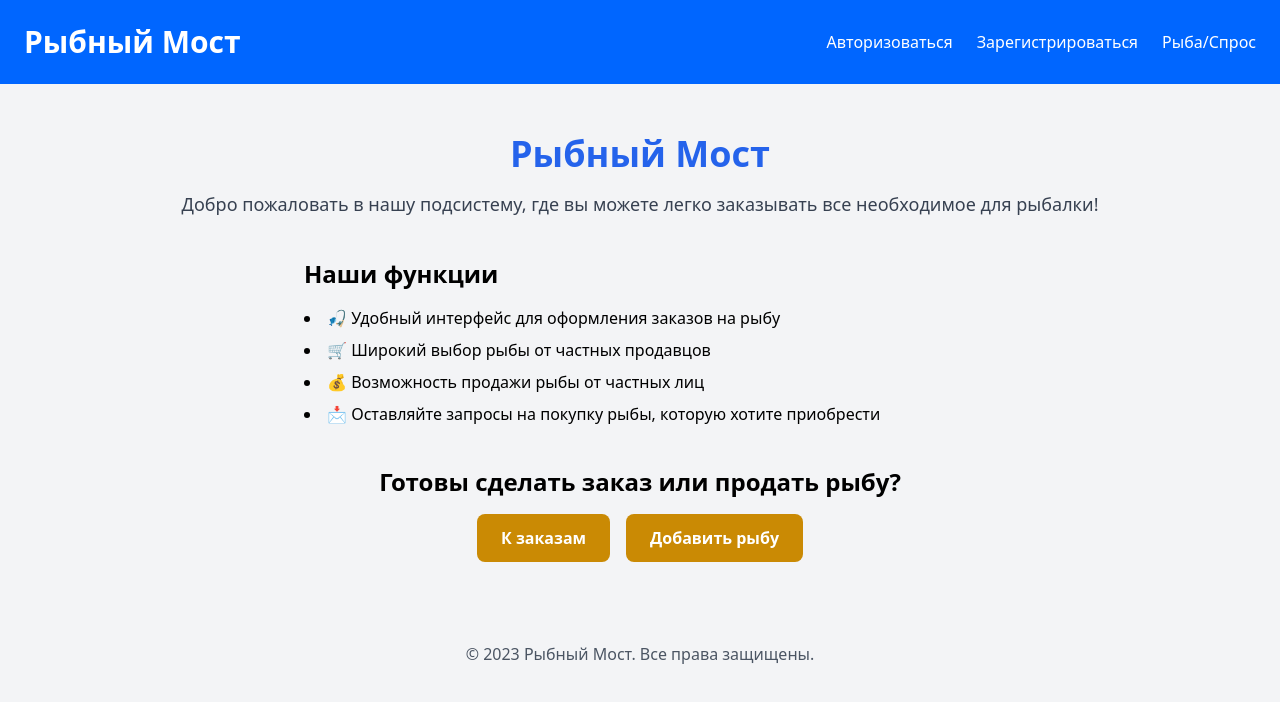
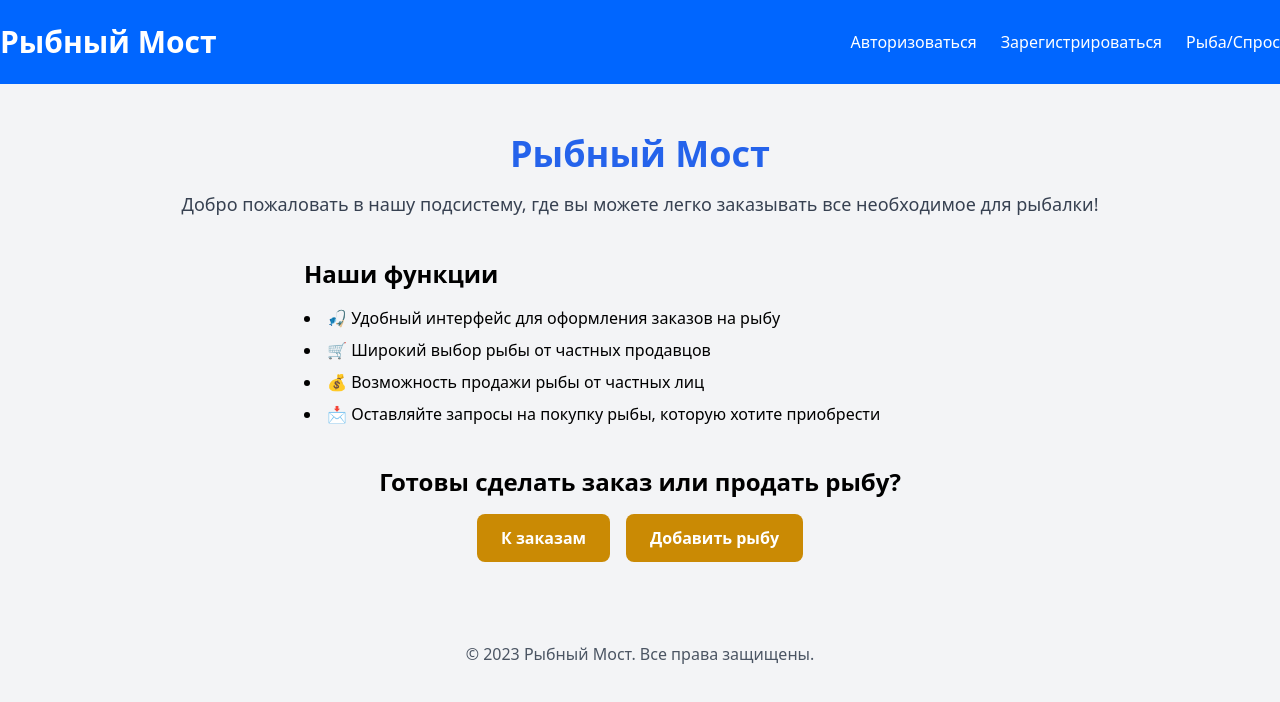
Before and after one commit to XomyachokAndrew/course, a Next.js app: page / in a window 1280 px wide. Shown: the top 702 px of the page. Built offline with nearby package versions, Linux system fonts and the light colour scheme.

Commit message:
Fixed Header

```diff
--- a/app/components/Header.js
+++ b/app/components/Header.js
@@ -13,8 +13,8 @@
     };
 
     return (
-        <header className="bg-[#0066FF] text-white py-6 fixed top-0 left-0 w-full z-50"> {/* Добавлено фиксированное позиционирование */}
-            <div className="container mx-auto flex justify-between items-center px-6">
+        <header className="bg-[#0066FF] text-white py-6 fixed top-0 left-0 w-full z-50">
+            <div className="container mx-auto flex justify-between items-center">
                 <h1 className="text-3xl font-bold">
                     <Link href="/" className="hover:text-[#FFA100] transition duration-200">
                         Рыбный Мост
@@ -24,11 +24,11 @@
                     <ul className="flex space-x-6">
                         {user ? (
                             <>
-                                {/* {isAdmin() ? (
+                                {isAdmin() ? (
                                     <li>
                                         <Link className="hover:text-[#FFA100] transition duration-200" href='/admin'>Админ</Link>
                                     </li>
-                                ) : null} */}
+                                ) : null}
                                 <li>
                                     <Link className="hover:text-[#FFA100] transition duration-200" href="/profile">
                                         Профиль
```
